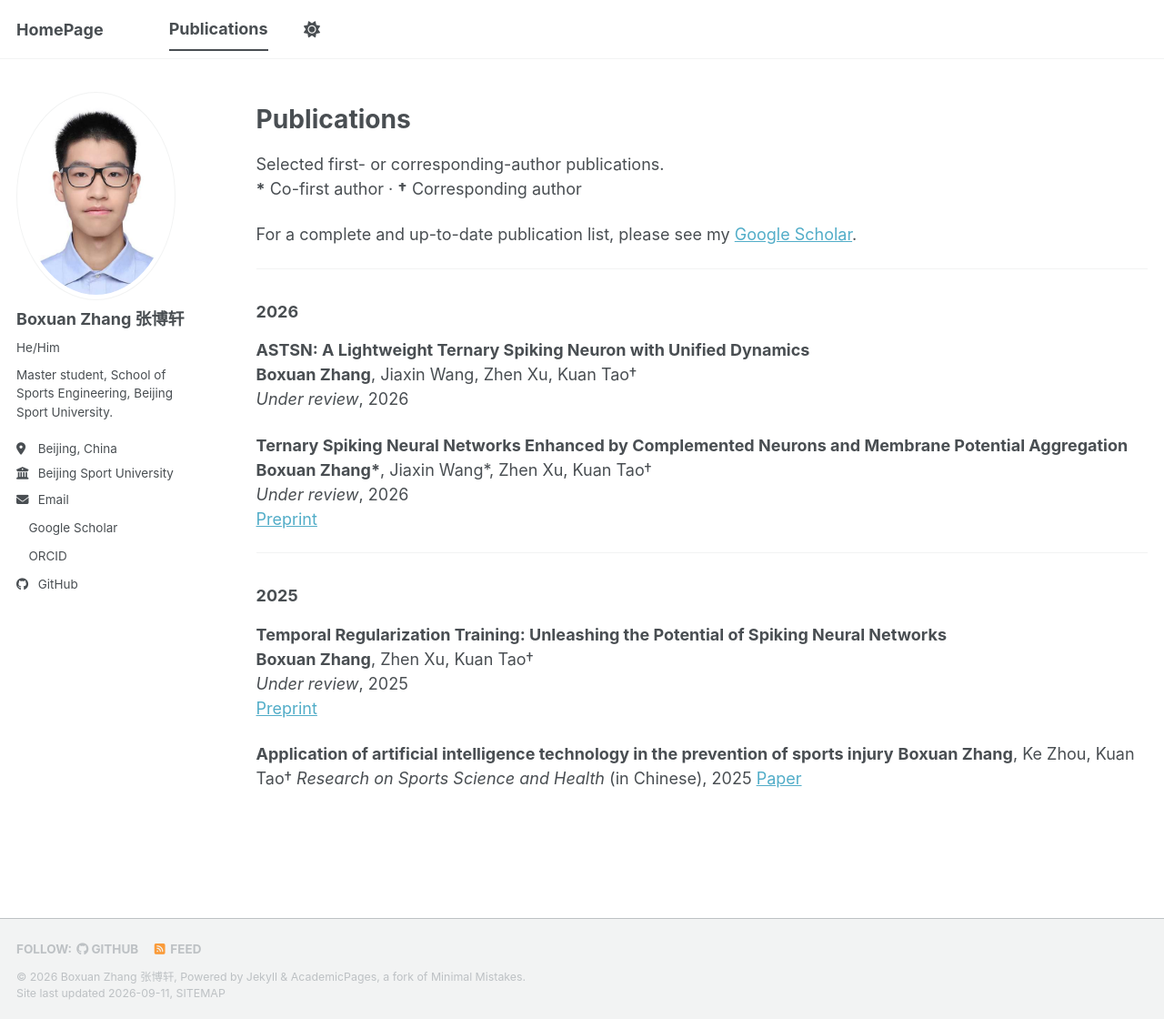
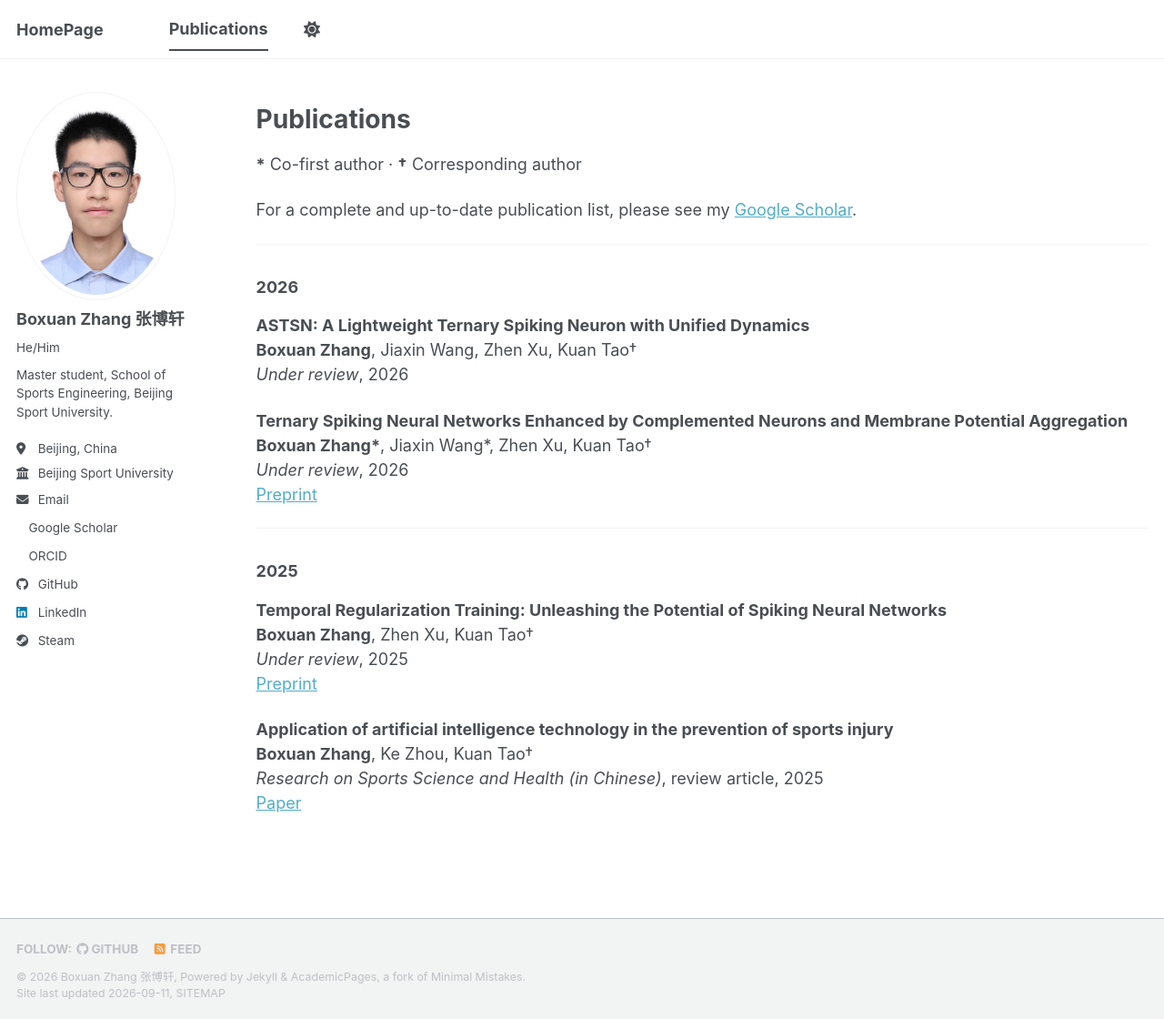
Before and after one commit to ZBX05/ZBX05.github.io, a Jekyll site: the page built from _pages/publications.md, in a window 1280 px wide and 1120 px high. Shown: the whole window at 91% size. Built offline with Jekyll 4.4.1, drawn with Linux system fonts in a browser that asks for light colours; a style sheet for code colours, icons or effects is not loaded.

Commit message:
2026/9/11 From pc. Fix bugs.

```diff
--- a/_config.yml
+++ b/_config.yml
@@ -51,7 +51,7 @@ author:
   bitbucket        : # Username - Update with your username on the site
   codepen          : # Username
   dribbble         : # Username
-  github           : "https://github.com/ZBX05"
+  github           : "ZBX05"
   kaggle           : # Username
   stackoverflow    : # User number or user number and name (i.e., use "1" or "1/jeff-atwood")
 
@@ -66,12 +66,12 @@ author:
   keybase          : # Username
   instagram        : # Username
   lastfm           : # Username
-  linkedin         : # Username
+  linkedin         : "www.linkedin.com/in/boxuan-zhang-044717376"
   mastodon         : # URL
   medium           : # URL
   pinterest        : # Username
   soundcloud       : # Username
-  steam            : # Username
+  steam            : "https://steamcommunity.com/profiles/76561199079317463"
   telegram         : # URL
   tumblr           : # Username
   twitter          : # Username for X / Twitter
--- a/_pages/publications.md
+++ b/_pages/publications.md
@@ -7,7 +7,6 @@ author_profile: true
 
 # Publications
 
-Selected first- or corresponding-author publications.
 **\*** Co-first author · **†** Corresponding author
 
 For a complete and up-to-date publication list, please see my [Google Scholar](https://scholar.google.com/citations?user=83KEuJIAAAAJ).
@@ -36,6 +35,6 @@ For a complete and up-to-date publication list, please see my [Google Scholar](h
 
 **Application of artificial intelligence technology in the prevention of sports injury**
 **Boxuan Zhang**, Ke Zhou, Kuan Tao†
-*Research on Sports Science and Health* (in Chinese), 2025
+*Research on Sports Science and Health (in Chinese)*, review article, 2025
 [Paper](https://www.rtcmjournal.com/CN/10.3969/j.issn.2097-5457.2025.01.006)
 <!-- [Paper](https://doi.org/10.3969/j.issn.2097-5457.2025.01.006) -->
```
